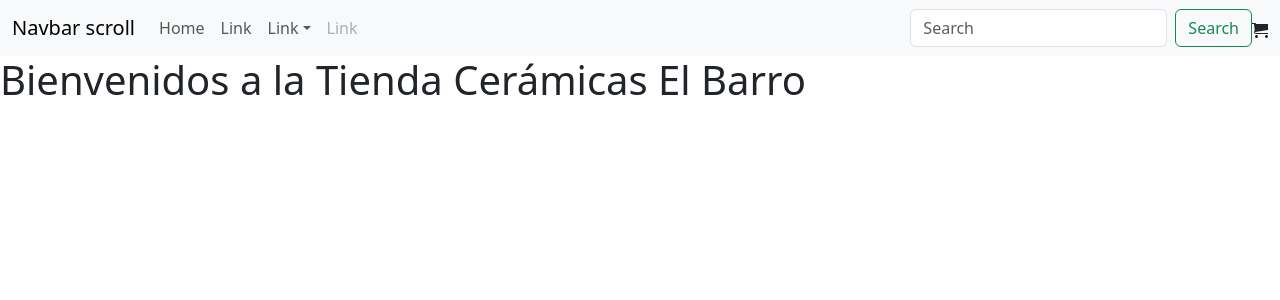
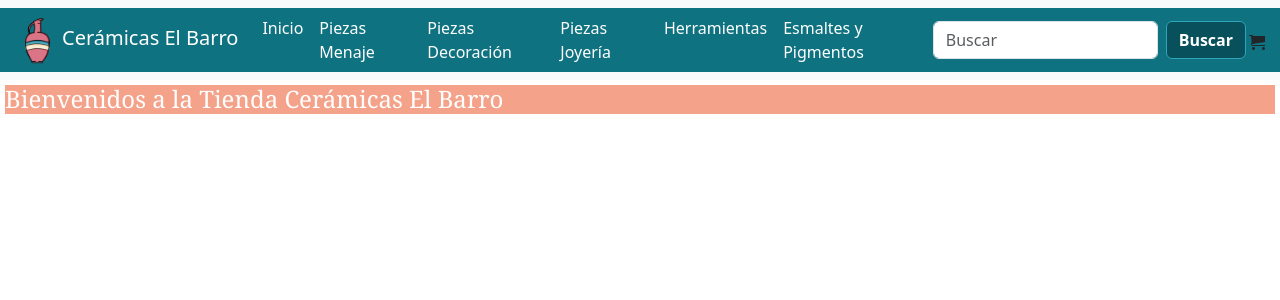
Before and after one commit to MMdelosSantos/E-Commerce_Ceramicas_ElBarro, a React (Create React App) app: page / in a window 1280 px wide. Shown: the top 300 px of the page. Built offline with nearby package versions, Linux system fonts and the light colour scheme.

Commit message:
Arreglos de stilo

```diff
--- a/src/components/cartwidget/CartWidget.jsx
+++ b/src/components/cartwidget/CartWidget.jsx
@@ -3,7 +3,7 @@ import { ImCart } from "react-icons/im";
 
 const CartWidget = () => {
   return (
-    <div><ImCart/></div>
+    <div className='carrito'><ImCart /></div>
   )
 }
 
--- /dev/null
+++ b/src/components/itemlistcontainer/ItemListContainer.css
@@ -0,0 +1,7 @@
+.titulo {
+    font-family: Cambria, Cochin, Georgia, Times, 'Times New Roman', serif;
+    color: #fff;
+    background-color: #f4a289;
+    font-size: 150% !important;
+    margin: 5px;
+}
--- a/src/components/itemlistcontainer/ItemListContainer.jsx
+++ b/src/components/itemlistcontainer/ItemListContainer.jsx
@@ -1,8 +1,9 @@
 import React from 'react'
+import './ItemListContainer.css'
 
 const ItemListContainer = ({title}) => {
   return (
-    <div><h1>{title}</h1></div>
+    <div><h1 className='titulo'>{title}</h1></div>
   )
 }
 
--- /dev/null
+++ b/src/components/navbar/Navbar.css
@@ -0,0 +1,22 @@
+.container-fluid {
+    background-color: #0f7281;
+}
+
+#btn-buscar {
+    background-color:#08515c;
+    border-color: #2ea5b8;
+    color: #fff;
+    font-weight: bold;
+}
+
+a {
+    color: #fff !important;
+}
+
+.nav-link {
+    color: #fff !important;
+}
+
+.carrito {
+    margin: 3px;
+}
--- a/src/components/navbar/Navbar.jsx
+++ b/src/components/navbar/Navbar.jsx
@@ -6,6 +6,7 @@ import Form from 'react-bootstrap/Form';
 import Nav from 'react-bootstrap/Nav';
 import Navbar from 'react-bootstrap/Navbar';
 import NavDropdown from 'react-bootstrap/NavDropdown';
+import './Navbar.css'
 
 
 const Menu = () => {
@@ -13,7 +14,11 @@ const Menu = () => {
         <div>
             <Navbar expand="lg" className="bg-body-tertiary">
                 <Container fluid>
-                    <Navbar.Brand href="#">Navbar scroll</Navbar.Brand>
+                    <Navbar.Brand href="/">
+                        <img src="/Logo_color.png"
+                            width="50" height="50"
+                            alt="Logo" />
+                        Cerámicas El Barro</Navbar.Brand>
                     <Navbar.Toggle aria-controls="navbarScroll" />
                     <Navbar.Collapse id="navbarScroll">
                         <Nav
@@ -21,30 +26,21 @@ const Menu = () => {
                             style={{ maxHeight: '100px' }}
                             navbarScroll
                         >
-                            <Nav.Link href="#action1">Home</Nav.Link>
-                            <Nav.Link href="#action2">Link</Nav.Link>
-                            <NavDropdown title="Link" id="navbarScrollingDropdown">
-                                <NavDropdown.Item href="#action3">Action</NavDropdown.Item>
-                                <NavDropdown.Item href="#action4">
-                                    Another action
-                                </NavDropdown.Item>
-                                <NavDropdown.Divider />
-                                <NavDropdown.Item href="#action5">
-                                    Something else here
-                                </NavDropdown.Item>
-                            </NavDropdown>
-                            <Nav.Link href="#" disabled>
-                                Link
-                            </Nav.Link>
+                            <Nav.Link className="nav-link" href="/">Inicio</Nav.Link>
+                            <Nav.Link className="nav-link"  href="#action2">Piezas Menaje</Nav.Link>
+                            <Nav.Link className="nav-link" href="#action2">Piezas Decoración</Nav.Link>
+                            <Nav.Link className="nav-link" href="#action2">Piezas Joyería</Nav.Link>
+                            <Nav.Link className="nav-link" href="#action2">Herramientas</Nav.Link>
+                            <Nav.Link className="nav-link" href="#action2">Esmaltes y Pigmentos</Nav.Link>
                         </Nav>
                         <Form className="d-flex">
                             <Form.Control
                                 type="search"
-                                placeholder="Search"
+                                placeholder="Buscar"
                                 className="me-2"
                                 aria-label="Search"
                             />
-                            <Button variant="outline-success">Search</Button>
+                            <Button id='btn-buscar' variant="outline-success">Buscar</Button>
                         </Form>
                         <CartWidget />
                     </Navbar.Collapse>
```
Also changed, not shown: public/Logo_color.png (added).
